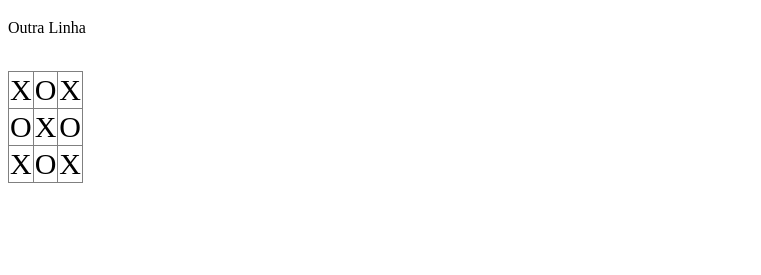
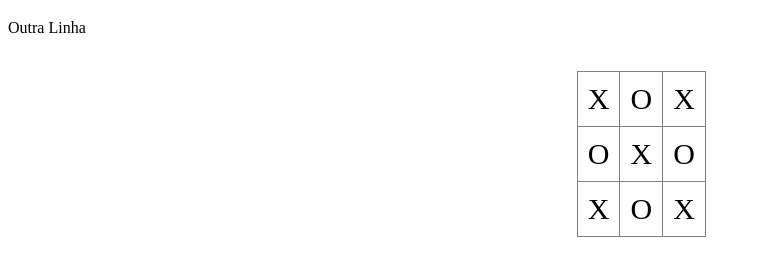
Before and after one commit to Matheus-S-Cruz/site1, a plain HTML site: page index.html in a window 1280 px wide. Shown: the part 61-336 px from the top of the page, without its empty margins (0-761 px from the left). Drawn offline with Linux system fonts and the light colour scheme.

Commit message:
Atualiza Tabela

```diff
--- a/style.css
+++ b/style.css
@@ -4,3 +4,8 @@ table{
     padding: 10px;
     text-align: left;
 }
+
+.tabela, td{
+    margin-left: 45%;
+    padding: 10px;
+}
```
Also changed, not shown: index.html (+1 -1 lines).
